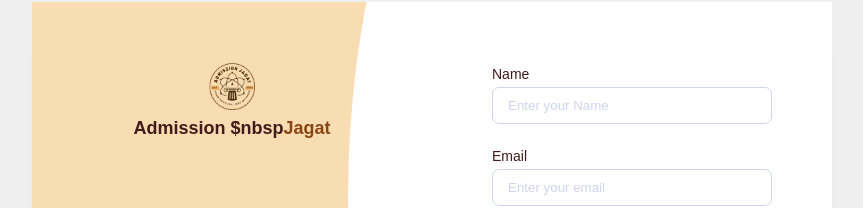
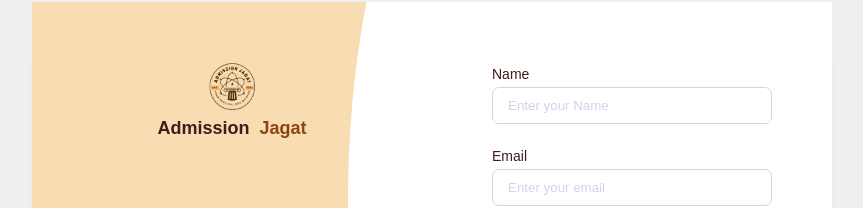
Before and after one commit to shubhankarparia/admissionjagat-Std_Regi, a plain HTML site: page index.html in a window 1280 px wide. Shown: the part 88-296 px from the top of the page, without its empty margins (208-1071 px from the left). Drawn offline with Linux system fonts and the light colour scheme; a web font is replaced by a local one.

Commit message:
Update index.html

```diff
--- a/index.html
+++ b/index.html
@@ -21,7 +21,7 @@
                     <div class="content-heading">
                         <div class="y-style">
                             <img src="./images/admission jagat logo.webp" alt="">
-                            <div class="logo"><a href="#">Admission $nbsp<span>Jagat</span></a></div>
+                            <div class="logo"><a href="#">Admission &nbsp;<span>Jagat</span></a></div>
                             <div class="welcome">
                                 <!-- <h2>Welcome <br>Back!</h2> -->
                                 <h2><b>Student Registration</b></h2>
```
